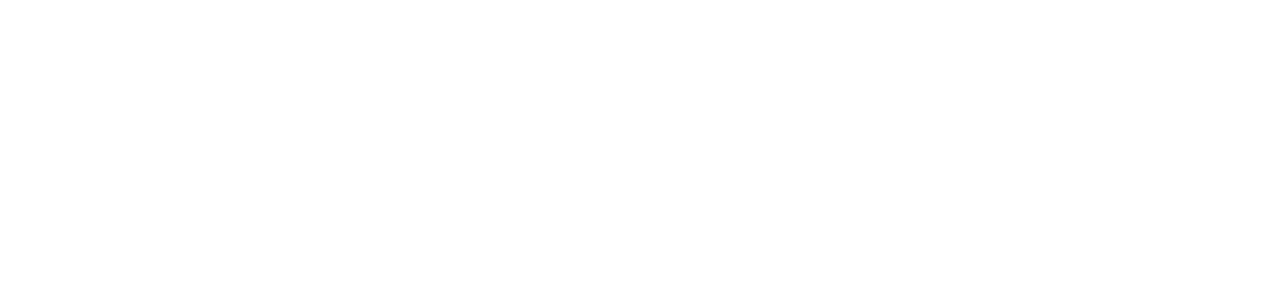
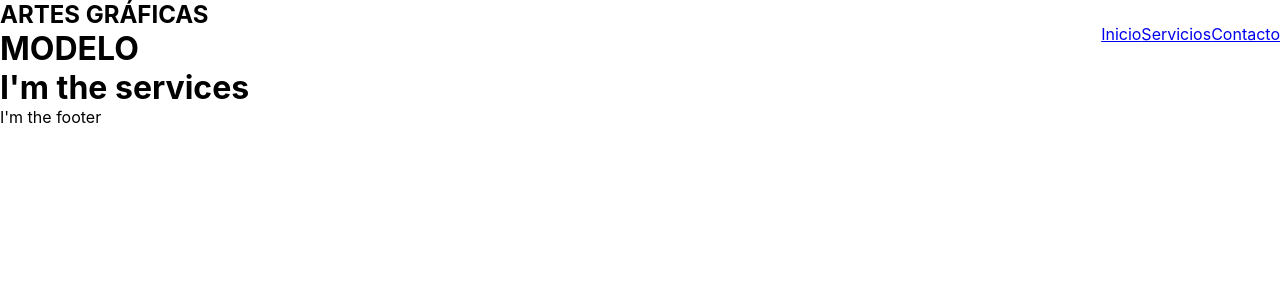
Before and after one commit to marcearmella/imprentamodelo, a React (Create React App) app in the folder client/: page /services in a window 1280 px wide. Before the commit this address had no page. Shown: the top 300 px of the page. Built offline with nearby package versions, Linux system fonts and the light colour scheme.

Commit message:
template done

```diff
--- a/client/package.json
+++ b/client/package.json
@@ -8,6 +8,7 @@
     "@testing-library/user-event": "^13.5.0",
     "react": "^18.2.0",
     "react-dom": "^18.2.0",
+    "react-router": "^6.4.2",
     "react-router-dom": "^6.4.2",
     "react-scripts": "5.0.1",
     "web-vitals": "^2.1.4"
--- a/client/src/App.js
+++ b/client/src/App.js
@@ -1,13 +1,20 @@
 import {Route, Routes} from "react-router-dom";
-
-import Main from "./components/Main";
+import Home from "./components/Home";
+import Footer from "./components/Footer";
+import Header from "./components//Header";
+import Services from "./components/Services";
+import Contact from "./components/Contact";
 
 function App() {
   return (
     <div>
+      <Header />
       <Routes>
-        <Route exact path="/" element={<Main />} />
+        <Route exact path="/" element={<Home />} />
+        <Route exact path="/services" element={<Services />} />
+        <Route exact path="/contact" element={<Contact />} />
       </Routes>
+      <Footer />
     </div>
   );
 }
--- a/client/src/components/Contact/index.js
+++ b/client/src/components/Contact/index.js
@@ -0,0 +1,11 @@
+import './index.css';
+
+const Contact = () => {
+    return(
+        <div>
+            <h1>Hello I'm Contact</h1>
+        </div>
+    );
+}
+
+export default Contact;
--- a/client/src/components/Header/index.css
+++ b/client/src/components/Header/index.css
@@ -4,6 +4,7 @@
   display: flex;
   justify-content: space-between;
   align-items: center;
+
 }
 
 .link-container {
--- a/client/src/components/Header/index.js
+++ b/client/src/components/Header/index.js
@@ -5,12 +5,13 @@
   return (
     <div className="header-container">
       <div className="logo">
-        <img src="" alt="logo" />
+        <h2>ARTES GRÁFICAS</h2>
+        <h1>MODELO</h1>
       </div>
       <div className="link-container">
-        <Link to="/home">Inicio</Link>
+        <Link to="/">Inicio</Link>
         <Link to="/services">Servicios</Link>
-        <Link to="/Contact">Contacto</Link>
+        <Link to="/contact">Contacto</Link>
       </div>
     </div>
   );
--- a/client/src/components/Main/index.js
+++ /dev/null
@@ -1,15 +0,0 @@
-import Footer from "../Footer";
-import Header from "../Header";
-import Home from "../Home";
-
-const Main = () => {
-  return (
-    <div>
-      <Header />
-      <Home />
-      <Footer />
-    </div>
-  );
-};
-
-export default Main;
--- a/client/src/components/Services/index.js
+++ b/client/src/components/Services/index.js
@@ -0,0 +1,11 @@
+import './index.css';
+
+const Services = () => {
+    return(
+        <div>
+            <h1>I'm the services</h1>
+        </div>
+    );
+}
+
+export default Services;
--- a/client/src/index.css
+++ b/client/src/index.css
@@ -1,3 +1,9 @@
+*{
+  margin: 0;
+  padding: 0;
+  box-sizing: border-box;
+}
+
 body {
   margin: 0;
   font-family: -apple-system, BlinkMacSystemFont, 'Segoe UI', 'Roboto', 'Oxygen',
```
Also changed, not shown: 1 other file (tests, documents, lock files or other folders).
